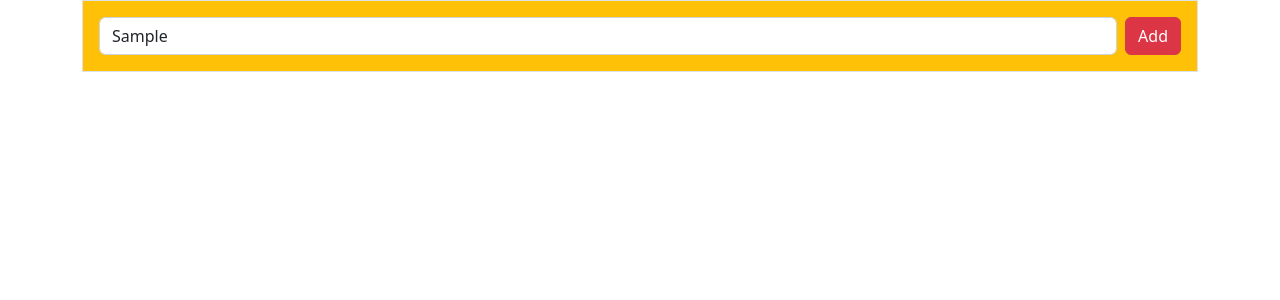
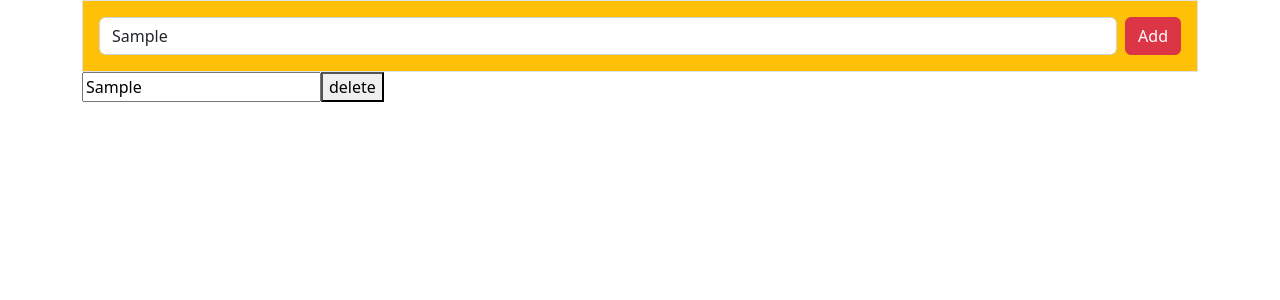
Before and after one commit to omurbekov-azamat/homework-59, a React (Create React App) app: page / in a window 1280 px wide. Both pictures are taken after typing "Sample" into the empty fields and a click on the button "Add". Shown: the top 300 px of the page. Built offline with nearby package versions, Linux system fonts and the light colour scheme.

Commit message:
commit-4; created component Movie.tsx; to get new movie from MovieForm.tsx; plus added Movies for show all new movies;

```diff
--- a/src/App.tsx
+++ b/src/App.tsx
@@ -1,17 +1,20 @@
 import React, {useState} from 'react';
-import MovieForm from "./components/MovieForm";
-import {Movie} from "./types";
+import MovieForm from "./components/MovieForm/MovieForm";
+import {Film} from "./types";
+import Movies from "./components/Movie/Movies";
 
 function App() {
-  const [movies, setMovies] = useState<Movie[]>([]);
+  const [movies, setMovies] = useState<Film[]>([]);
 
-  const addMovie = (newMovie: Movie) => {
+  const addMovie = (newMovie: Film) => {
     setMovies(prev => [...prev, newMovie]);
   };
+  console.log(movies)
 
   return (
     <div className='container'>
       <MovieForm onSubmit={addMovie}/>
+      <Movies movies={movies}/>
     </div>
   );
 }
--- /dev/null
+++ b/src/components/Movie/Movie.tsx
@@ -0,0 +1,19 @@
+import React, {Component} from 'react';
+
+interface Props {
+  movie: string;
+  id: number;
+}
+
+class Movie extends Component<Props> {
+  render() {
+    return (
+      <div className='d-flex'>
+        <input type="text" value={this.props.movie}/>
+        <button>delete</button>
+      </div>
+    );
+  }
+}
+
+export default Movie;
--- /dev/null
+++ b/src/components/Movie/Movies.tsx
@@ -0,0 +1,26 @@
+import React, {Component} from 'react';
+import {Film} from "../../types";
+import Movie from "./Movie";
+
+interface Props{
+  movies: Film[];
+}
+
+class Movies extends Component<Props> {
+  render() {
+    return (
+      <>
+        {this.props.movies.map((movie) => (
+          <Movie
+            key={movie.id}
+            id={movie.id}
+            movie={movie.name}
+          />
+        ))}
+
+      </>
+    );
+  }
+}
+
+export default Movies;
--- a/src/components/MovieForm.tsx
+++ b/src/components/MovieForm/MovieForm.tsx
@@ -1,8 +1,8 @@
 import React, {Component} from 'react';
-import {Movie} from "../types";
+import {Film} from "../../types";
 
 interface Props {
-  onSubmit: (newMovie: Movie) => void;
+  onSubmit: (newMovie: Film) => void;
 }
 
 class MovieForm extends Component<Props> {
--- a/src/types.d.ts
+++ b/src/types.d.ts
@@ -1,4 +1,4 @@
-export interface Movie {
+export interface Film {
   name: string;
   id: number;
 }
```
